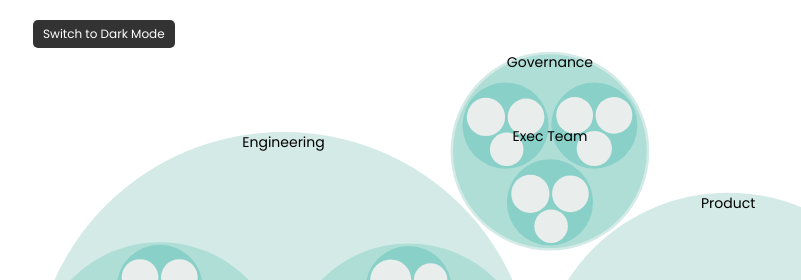
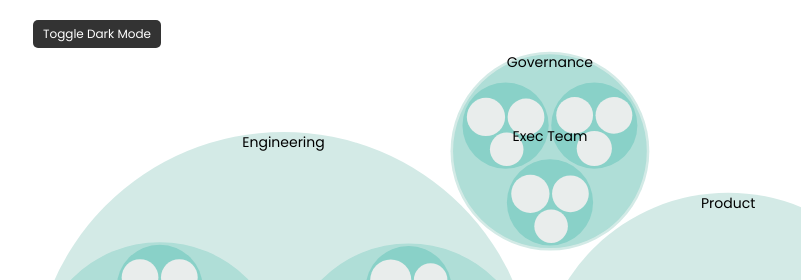
Before and after one commit to hbtucker/insideOUT-Layered-Circle-Chart, a website: page index.html in a window 1280 px wide. Shown: the top 280 px of the page, 153-954 px from the left. Drawn offline with nearby package versions, Linux system fonts and the light colour scheme.

Commit message:
Update index.html

```diff
--- a/index.html
+++ b/index.html
@@ -52,7 +52,7 @@
 <body>
     <div id="chart">
         <img id="logo" src="logo.png" alt="Logo">
-        <button id="darkModeToggle">Switch to Dark Mode</button>
+        <button id="darkModeToggle">Toggle Dark Mode</button>
     </div>
     <script type="module">
         import define from "./index.js";
```
